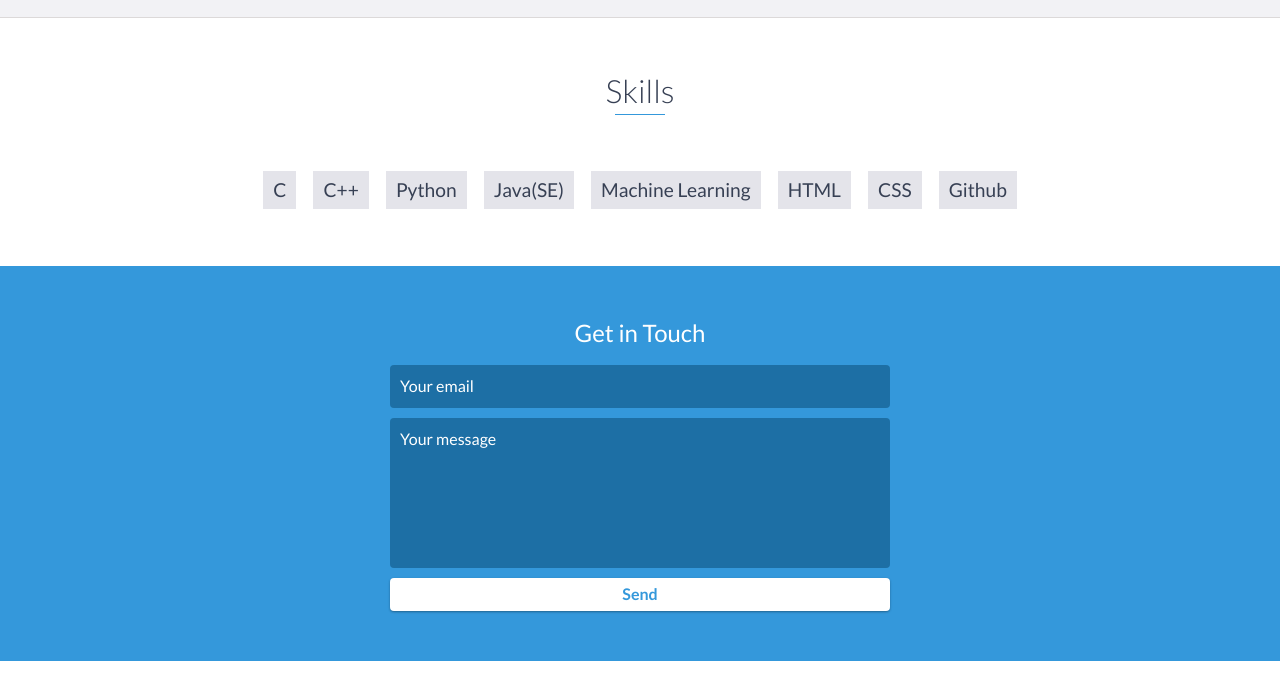
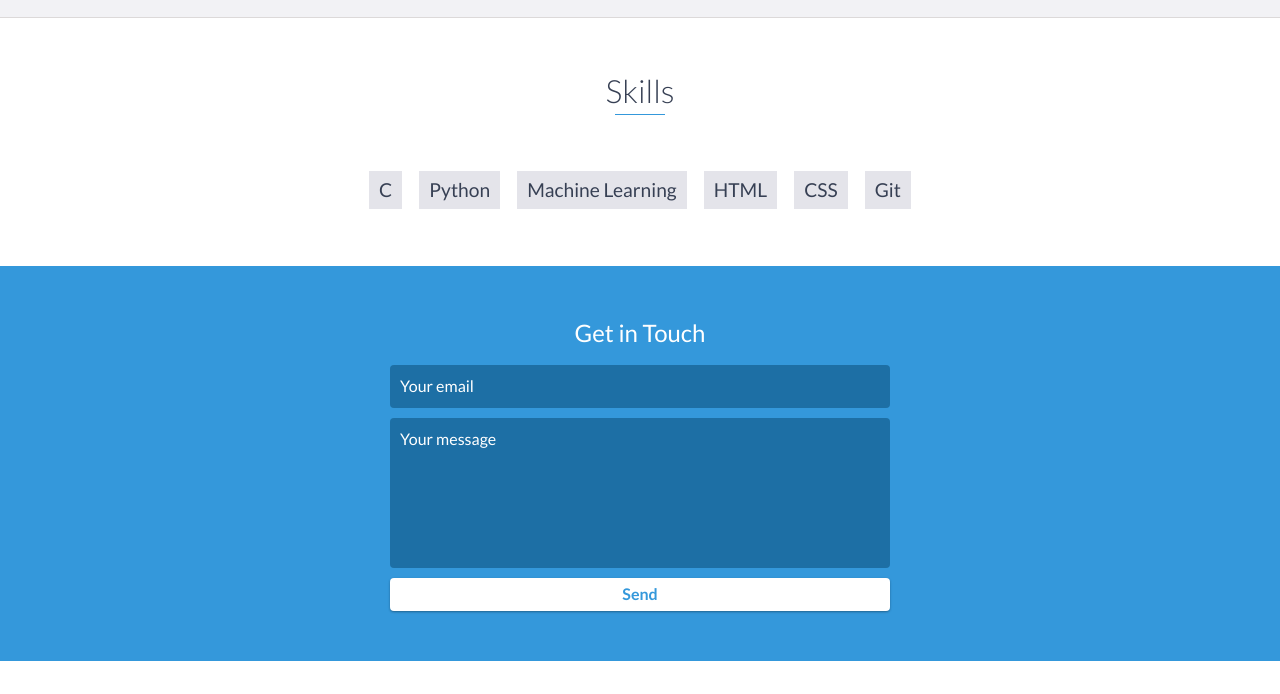
Before and after one commit to Sanjay8874/Sanjay8874.github.io, a website: page index.html in a window 1280 px wide. Shown: the part 2692-3386 px from the top of the page. Drawn offline with nearby package versions, Linux system fonts and the light colour scheme.

Commit message:
Update index.html
edit detail.

```diff
--- a/index.html
+++ b/index.html
@@ -181,13 +181,11 @@
         <h2 class="heading">Skills</h2>
         <ul>
             <li>C</li>
-            <li>C++</li>
             <li>Python</li>
-            <li>Java(SE)</li>
             <li>Machine Learning</li>
             <li>HTML</li>
             <li>CSS</li>
-            <li>Github</li>
+            <li>Git</li>
         </ul>
     </div>
     <!-- End #skills -->
```
